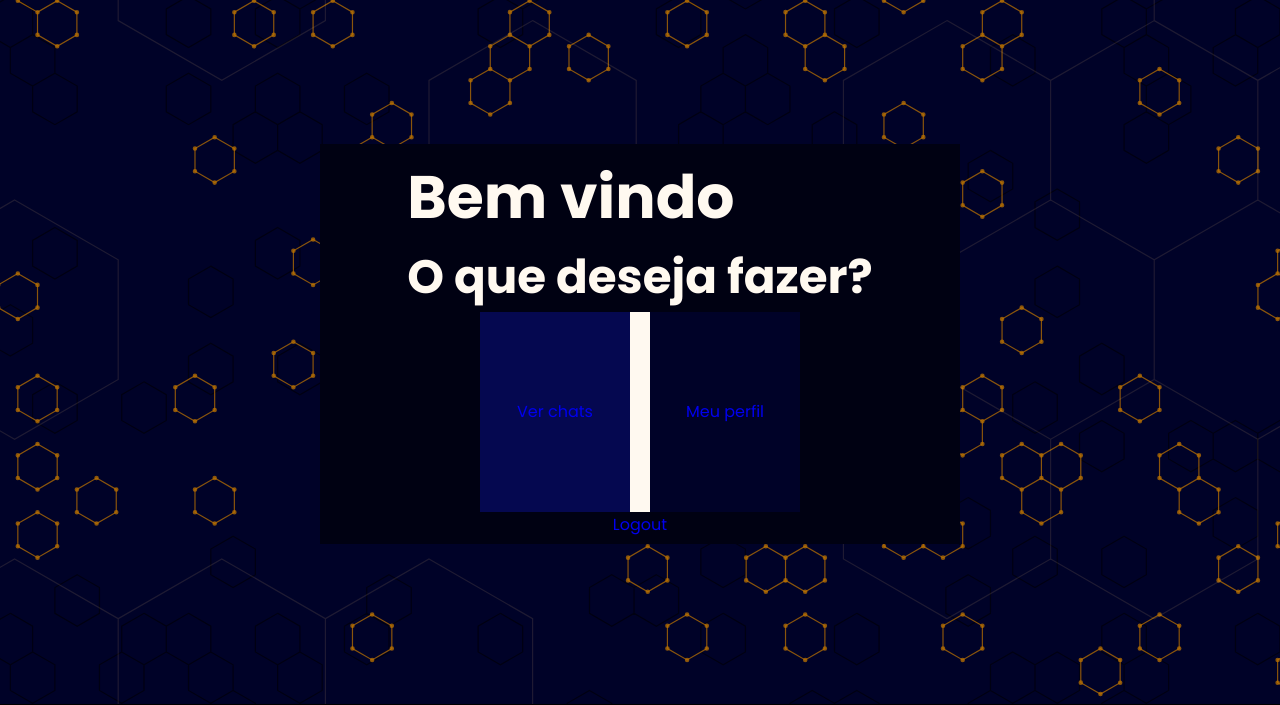
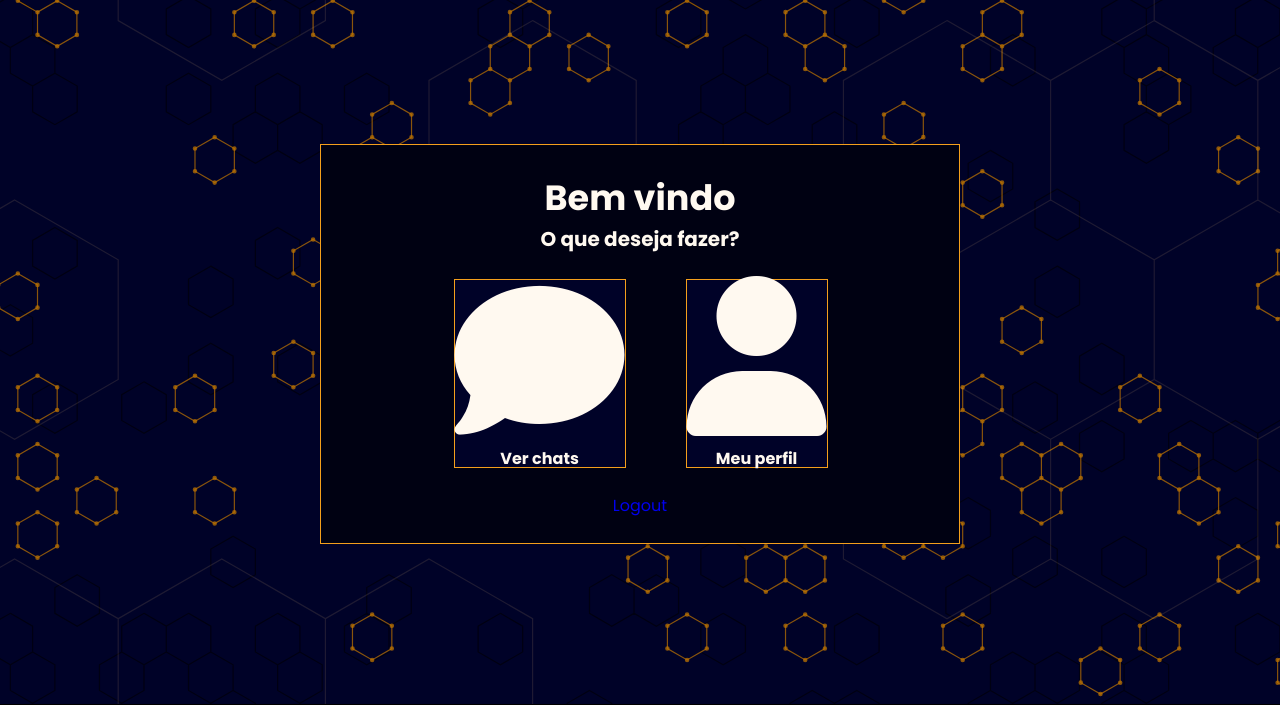
Before and after one commit to Reis567/chat3Django, a Django app: page /chat/ in a window 1280 px wide. Shown: the part 56-761 px from the top of the page. Run offline with Django 4.2, Linux system fonts and the light colour scheme; some libraries are stand-ins or nearby versions.

Commit message:
icons chat and profile

```diff
--- a/static/css/style.css
+++ b/static/css/style.css
@@ -86,19 +86,30 @@ nav .nav-auth{
     width: 50%;
     background-color: var(--black);
     flex-wrap: wrap;
+    border: 1px solid var(--sec-cl);
+}
+.home-content .logout{
+    margin-top: 20px;
 }
 
 .home-title{
+   text-align: center;
     color: var(--white);
-    font-size: 40px;
+    padding-bottom: 20px;
 }
 
+.home-title h1{
+    font-size: 35px;
+}
+.home-title h3{
+    font-size: 20px;
+}
 .home-buttons{
     height: 50%;
-    width: 50%;
+    width: 60%;
     display: flex;
-    flex-direction: row;
-    background-color: var(--white);
+
+    padding: 5px;
 }
 
 .home-buttons .chat-button{
@@ -106,18 +117,37 @@ nav .nav-auth{
     align-items: center;
     justify-content: center;
     flex-direction: column;
-    margin-right: 10px;
+    margin-right: 30px;
     height: 100%;
     width: 50%;
-    background-color: var(--prim-cl);
+    background-color: var(--prim-stgr);
+    border: 1px solid var(--sec-cl);
+}
+.chat-button a{
+    text-align: center;
+    color: var(--white);
+    font-weight: bold;
+}
+.chat-button a i{
+    font-size: 170px;
 }
 .home-buttons .profile-button{
     display: flex;
     align-items: center;
     justify-content: center;
     flex-direction: column;
-    margin-left: 10px;
+    margin-left: 30px;
     height: 100%;
     width: 50%;
     background-color: var(--prim-stgr);
+    border: 1px solid var(--sec-cl);
 }
+.profile-button a{
+    text-align: center;
+    color: var(--white);
+    font-weight: bold;
+}
+.profile-button a i{
+    font-size: 160px;
+    margin-bottom: 10px;
+}
--- a/templates/base.html
+++ b/templates/base.html
@@ -8,6 +8,7 @@
         <title>MaricáChat - {% block title %}{% endblock %}</title>
         <link rel="stylesheet"  href="{% static 'css/reset.css' %}">
         <link rel="stylesheet"  href="{% static 'css/style.css' %}">
+        <script src="https://kit.fontawesome.com/127269bf17.js" crossorigin="anonymous"></script>
     </head>
     <body>
         <header>
@@ -27,7 +28,7 @@
                         <!-- Se o usuário estiver logado, mostre a opção de logout -->
                         <div class="user-is-auth">
                             <h3>
-                                User  :  {{user.username}}
+                                <i class="fa-solid fa-user"></i> User  :  {{user.username}}
                             </h3>
 
                             <h3>
--- a/templates/home.html
+++ b/templates/home.html
@@ -14,20 +14,26 @@
 
             <div class="chat-button">
 
-                <a href="{% url 'rooms' %}">Ver chats</a>
+                <a href="{% url 'rooms' %}">
+                    <i class="fa-solid fa-comment"></i>
+                    <br>
+                    Ver chats</a>
 
             </div>
 
             <div class="profile-button">
 
-                <a href="#">Meu perfil</a>
+                <a href="#">
+                    <i class="fa-solid fa-user"></i>
+                    <br>
+                    Meu perfil</a>
 
             </div>
 
 
 
         </div>
-        <a href="{% url 'logout' %}">Logout</a>
+        <a class="logout" href="{% url 'logout' %}">Logout</a>
 
     </div>
 </section>
```
Also changed, not shown: db.sqlite3.
